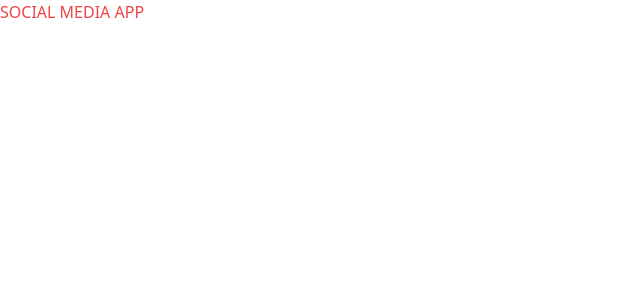
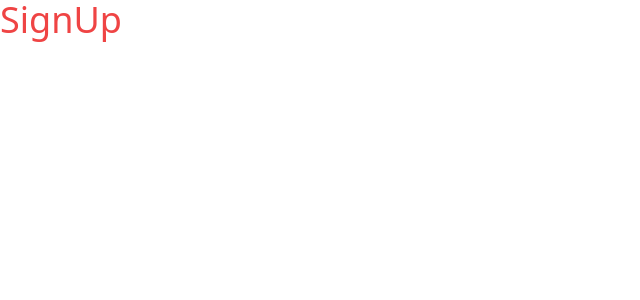
Before and after one commit to ayush-baral/social-media-app, a React (Create React App) app: page /signup in a window 1280 px wide. Shown: the top 300 px of the page, without its empty margins (0-640 px from the left). Built offline with nearby package versions, Linux system fonts and the light colour scheme.

Commit message:
install react router dom and specify home and sign page route

```diff
--- a/package.json
+++ b/package.json
@@ -8,6 +8,9 @@
     "@testing-library/user-event": "^13.5.0",
     "react": "^18.2.0",
     "react-dom": "^18.2.0",
+    "react-hook-form": "^7.43.3",
+    "react-router": "^6.8.2",
+    "react-router-dom": "^6.8.2",
     "react-scripts": "5.0.1",
     "web-vitals": "^2.1.4"
   },
--- a/src/App.js
+++ b/src/App.js
@@ -1,11 +1,19 @@
-import logo from './logo.svg';
 import './App.css';
+import { BrowserRouter } from 'react-router-dom';
+import { Route, Routes } from 'react-router';
+import SignUp from './Pages/SignUp';
+import Home from './Pages/Home';
 
 function App() {
   return (
-    <div>
-      <h1 className='text-red-500'>SOCIAL MEDIA APP</h1>
-    </div>
+    <>
+      <BrowserRouter>
+        <Routes>
+          <Route element={<Home />} path='/' />
+          <Route element={<SignUp />} path='/signup' />
+        </Routes>
+      </BrowserRouter>
+    </>
   );
 }
 
--- /dev/null
+++ b/src/Pages/Home.js
@@ -0,0 +1,7 @@
+import React from 'react';
+
+const Home = () => {
+  return <div>Home</div>;
+};
+
+export default Home;
--- /dev/null
+++ b/src/Pages/SignUp.js
@@ -0,0 +1,7 @@
+import React from 'react';
+
+const SignUp = () => {
+  return <div className='text-4xl text-red-500'>SignUp</div>;
+};
+
+export default SignUp;
```
Also changed, not shown: src/logo.svg (deleted), 1 other file (tests, documents, lock files or other folders).
